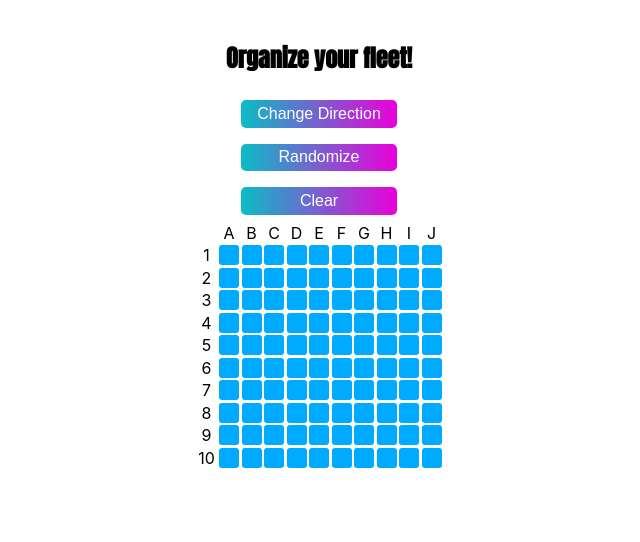
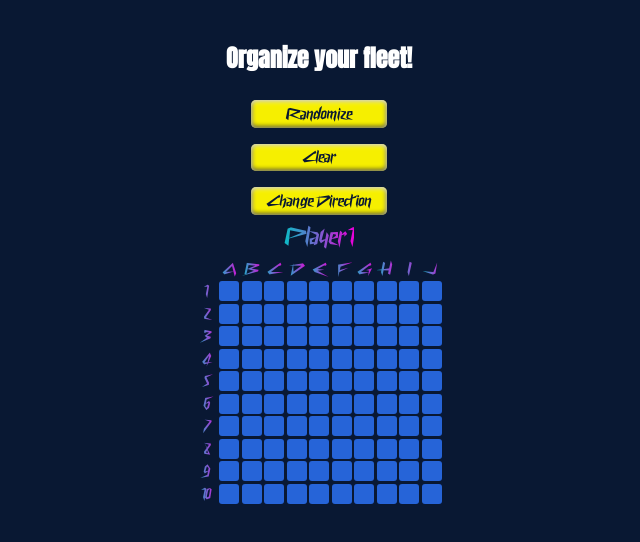
Before and after one commit to CosmicVoiid/cyberpunk-battleship, a Next.js app: page /singleplayer in a window 1280 px wide. Shown: the top 542 px of the page, without its empty margins (321-961 px from the left). Built offline with nearby package versions, Linux system fonts and the light colour scheme.

Commit message:
redesigned color scheme

```diff
--- a/components/Grid.tsx
+++ b/components/Grid.tsx
@@ -212,7 +212,6 @@ const Grid = ({
 		}
 
 		if (boat === boatArray.length - 1) {
-			console.log("yo");
 			setGameStage("start");
 		}
 		console.log(updatedTileArray);
@@ -262,7 +261,7 @@ const Grid = ({
 			} else if (tileArray[shot].status === "water") {
 				tileArrayCopy[shot].status = "miss";
 			}
-			if (turn === "player 2") {
+			if (turn === "Computer") {
 				handleShot(shot);
 			}
 			tileArrayCopy[shot].hover = false;
@@ -276,14 +275,14 @@ const Grid = ({
 	}, [shot, turn]);
 
 	const playerShot = (index: number) => {
-		if (turn === "player 2" || gameStage === "end") {
+		if (turn === "Computer" || gameStage === "end") {
 			return;
 		}
 		return handleShot(index);
 	};
 
 	const shotHover = (index: number) => {
-		if (turn === "player 2") {
+		if (turn === "Computer") {
 			return;
 		}
 		let tileArrayCopy: tileArray = [...tileArray];
@@ -292,7 +291,7 @@ const Grid = ({
 	};
 
 	const shotHoverOff = (index: number) => {
-		if (turn === "player 2") {
+		if (turn === "Computer") {
 			return;
 		}
 		let tileArrayCopy: tileArray = [...tileArray];
@@ -315,9 +314,9 @@ const Grid = ({
 			if (counter === allShipSize) {
 				setGameStage("end");
 				if (player) {
-					endGame("player 2");
+					endGame("Computer");
 				} else {
-					endGame("player 1");
+					endGame("Player 1");
 				}
 			}
 		});
@@ -325,22 +324,20 @@ const Grid = ({
 
 	return (
 		<div className={styles.gridComponent}>
-			{gameStage !== "prep" && (
-				<div className={styles.playerName}>{playerName}</div>
-			)}
 			{player && displayButtons && (
 				<div className={styles.buttonContainer}>
-					<button onClick={changeDirection} className={styles.btn}>
-						Change Direction
-					</button>
 					<button onClick={randomizeShips} className={styles.btn}>
 						Randomize
 					</button>
 					<button onClick={clearShips} className={styles.btn}>
 						Clear
 					</button>
+					<button onClick={changeDirection} className={styles.btn}>
+						Change Direction
+					</button>
 				</div>
 			)}
+			<div className={styles.playerName}>{playerName}</div>
 			<div className={styles.gridContainer}>
 				{ALPHA_COORD.map((alpha) => {
 					return (
--- a/pages/singleplayer.tsx
+++ b/pages/singleplayer.tsx
@@ -2,15 +2,17 @@ import Head from "next/head";
 import { useState, useEffect } from "react";
 import Grid from "../components/Grid";
 import Shipyard from "../components/Shipyard";
+import Link from "next/link";
 import styles from "../styles/SinglePlayer.module.css";
 
 const SinglePlayer = () => {
 	const [gameStage, setGameStage] = useState<string>("prep");
-	const [turn, setTurn] = useState<string>("player 1");
+	const [turn, setTurn] = useState<string>("Player 1");
 	const [player1Shot, setPlayer1Shot] = useState<number>(-1);
 	const [player2Shot, setPlayer2Shot] = useState<number>(-1);
 	const [computerShotLog, setComputerShotLog] = useState<number[]>([]);
 	const [winner, setWinner] = useState<string>();
+	const [reset, setReset] = useState<number>(0);
 
 	const handleGameStart = () => {
 		setGameStage("start");
@@ -22,15 +24,15 @@ const SinglePlayer = () => {
 	};
 
 	const handleShot = (index: number) => {
-		if (turn === "player 1") {
+		if (turn === "Player 1") {
 			setPlayer1Shot(index);
-			setTurn("player 2");
+			setTurn("Computer");
 			setTimeout(() => {
 				setPlayer2Shot(ai());
 			}, 500);
-		} else if (turn === "player 2") {
+		} else if (turn === "Computer") {
 			setTimeout(() => {
-				setTurn("player 1");
+				setTurn("Player 1");
 			}, 500);
 		}
 	};
@@ -40,6 +42,9 @@ const SinglePlayer = () => {
 		do {
 			randomShot = Math.floor(Math.random() * 100);
 		} while (checkShotLog(randomShot));
+		let shotLogCopy = [...computerShotLog];
+		shotLogCopy.push(randomShot);
+		setComputerShotLog(shotLogCopy);
 		return randomShot;
 	};
 
@@ -52,6 +57,17 @@ const SinglePlayer = () => {
 		});
 
 		return match;
+	};
+
+	const resetGame = () => {
+		setGameStage("prep");
+		setTurn("Player 1");
+		setPlayer1Shot(-1);
+		setPlayer2Shot(-1);
+		setComputerShotLog([]);
+		setWinner("");
+		let number = reset;
+		setReset(++number);
 	};
 
 	return (
@@ -72,7 +88,9 @@ const SinglePlayer = () => {
 				{gameStage === "end" && (
 					<h1 className={styles.header}>{`${winner} wins!`}</h1>
 				)}
+
 				<Grid
+					key={reset}
 					player={true}
 					playerName={"Player 1"}
 					startGame={handleGameStart}
@@ -81,13 +99,14 @@ const SinglePlayer = () => {
 					handleShot={handleShot}
 					shot={player2Shot}
 				/>
+
 				{/* <Shipyard /> */}
 				{(gameStage === "start" || gameStage === "end") && (
 					<div>
 						<span className={styles.divider} />
 						<Grid
 							player={false}
-							playerName={"Player 2"}
+							playerName={"Computer"}
 							startGame={handleGameStart}
 							endGame={handleGameEnd}
 							turn={turn}
@@ -96,6 +115,11 @@ const SinglePlayer = () => {
 						/>
 					</div>
 				)}
+				{gameStage === "end" && (
+					<button onClick={resetGame} className={styles.btn}>
+						Play Again
+					</button>
+				)}
 			</main>
 		</div>
 	);
--- a/styles/Grid.module.css
+++ b/styles/Grid.module.css
@@ -23,6 +23,14 @@
     display: flex;
     justify-content: center;
     align-items: center;
+    /* color: var(--clr-yellow-400); */
+    font-family: var(--ft-cyber);
+    background: var(--clr-cyber);
+    -webkit-background-clip: text;
+    -webkit-text-fill-color: transparent;
+    background-clip: text;
+    text-fill-color: transparent;
+
 }
 
 .buttonContainer {
@@ -34,17 +42,29 @@
     padding: .3rem 1rem;
     margin-bottom: .5rem;
     margin-top: .5rem;
+    font-size: var(--fs-s);
+    background-color: var(--clr-yellow-400);
+    color: var(--clr-blue-800);
     border: none;
     border-radius: var(--border-radius);
-    background: var(--clr-cyber);
-    color: white;
-    font-size: var(--fs-s)
+    font-family: var(--ft-cyber);
+    box-shadow: 0px 1px 5px 0px white inset, 0px -1px 5px 0px black inset;
 }
 
 .btn:hover {
     cursor: pointer;
+    background: var(--clr-cyber);
+    color: white;
 }
 
 .playerName {
     margin-bottom: .5rem;
+    /* color: var(--clr-yellow-400); */
+    font-family: var(--ft-cyber);
+    font-size: var(--fs-l);
+    background: var(--clr-cyber);
+    -webkit-background-clip: text;
+    -webkit-text-fill-color: transparent;
+    background-clip: text;
+    text-fill-color: transparent;
 }
--- a/styles/SinglePlayer.module.css
+++ b/styles/SinglePlayer.module.css
@@ -3,8 +3,9 @@
     display: flex;
     flex-direction: column;
     align-items: center;
-    width: 80%;
+    width: 100%;
     margin: 0 auto;
+    background-color: var(--clr-blue-800)
 }
 
 .header {
@@ -12,14 +13,30 @@
     margin-bottom: 0;
     font-size: var(--fs-l);
     font-family: "Anton", -apple-system, BlinkMacSystemFont, 'Segoe UI', Roboto, Oxygen, Ubuntu, Cantarell, 'Open Sans', 'Helvetica Neue', sans-serif;
+    color: white;
 }
 
 .divider {
     display: flex;
-    width: 75vw;
+    width: 19rem;
     height: 5px;
     border-radius: 15px;
-    background-color: rgb(255, 65, 65);
+    background-color: var(--clr-blue-800);
     justify-content: center;
     margin: .5rem 0;
 }
+
+.btn {
+    padding: .3rem 1rem;
+    margin-bottom: .5rem;
+    margin-top: .5rem;
+    border: none;
+    border-radius: var(--border-radius);
+    background: var(--clr-cyber);
+    color: white;
+    font-size: var(--fs-s)
+}
+
+.btn:hover {
+    cursor: pointer;
+}
--- a/styles/Tile.module.css
+++ b/styles/Tile.module.css
@@ -8,29 +8,28 @@
 }
 
 .tileWater {
-    background-color: hsl(200, 100%, 50%);
+    background-color: var(--clr-blue-400);
 }
 
 .tileBoat {
-    background-color: grey;
+    background-color: #e721da;
 
 }
 
 .tileHover {
-    background-color: rgba(128, 128, 128, 0.5);
+    background-color: #e08bdb;
 }
-
 
 .tileHit {
     height: 10px;
     width: 10px;
-    background-color: rgb(255, 62, 62);
+    background-color: rgb(131, 0, 163);
     border-radius: 50%;
 }
 
 .tileMiss {
     height: 10px;
     width: 10px;
-    background-color: rgb(150, 150, 150);
+    background-color: var(--clr-blue-200);
     border-radius: 50%;
 }
```
Also changed, not shown: pages/index.tsx (+7 -4 lines).
